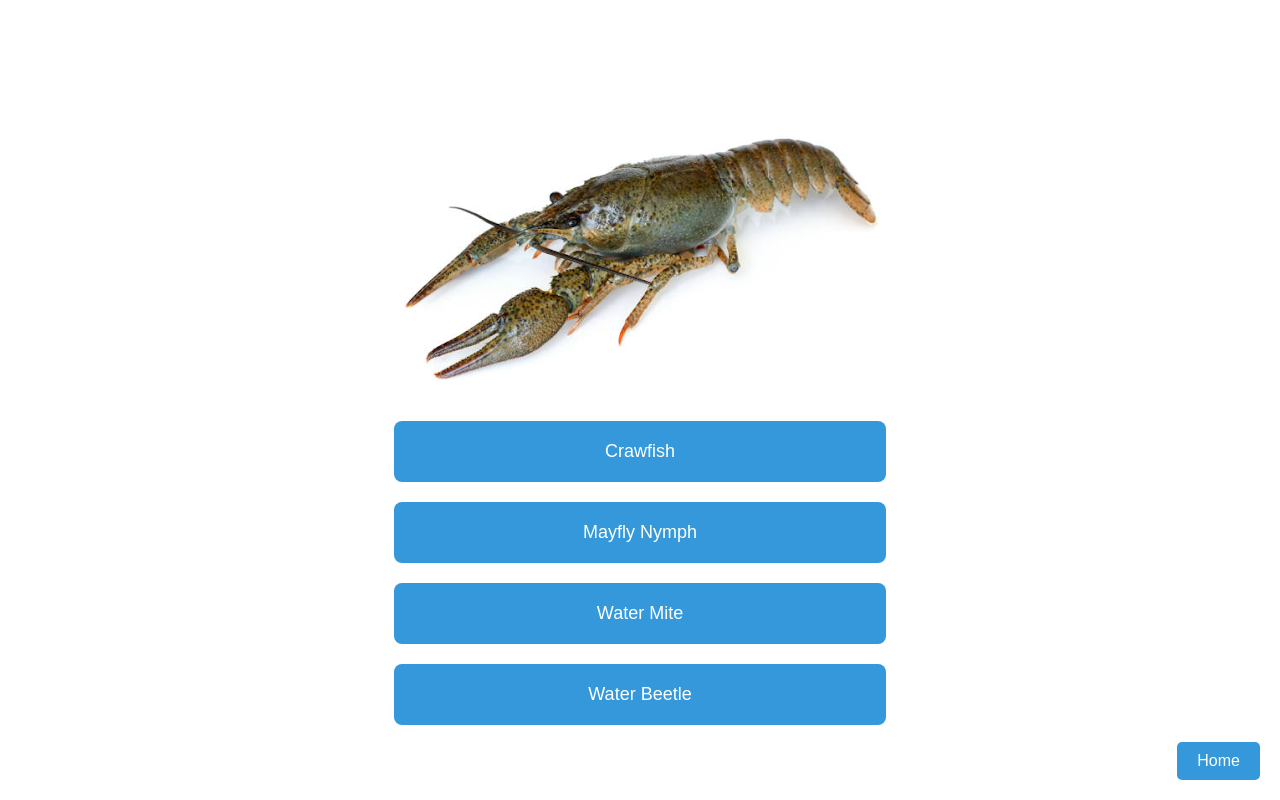
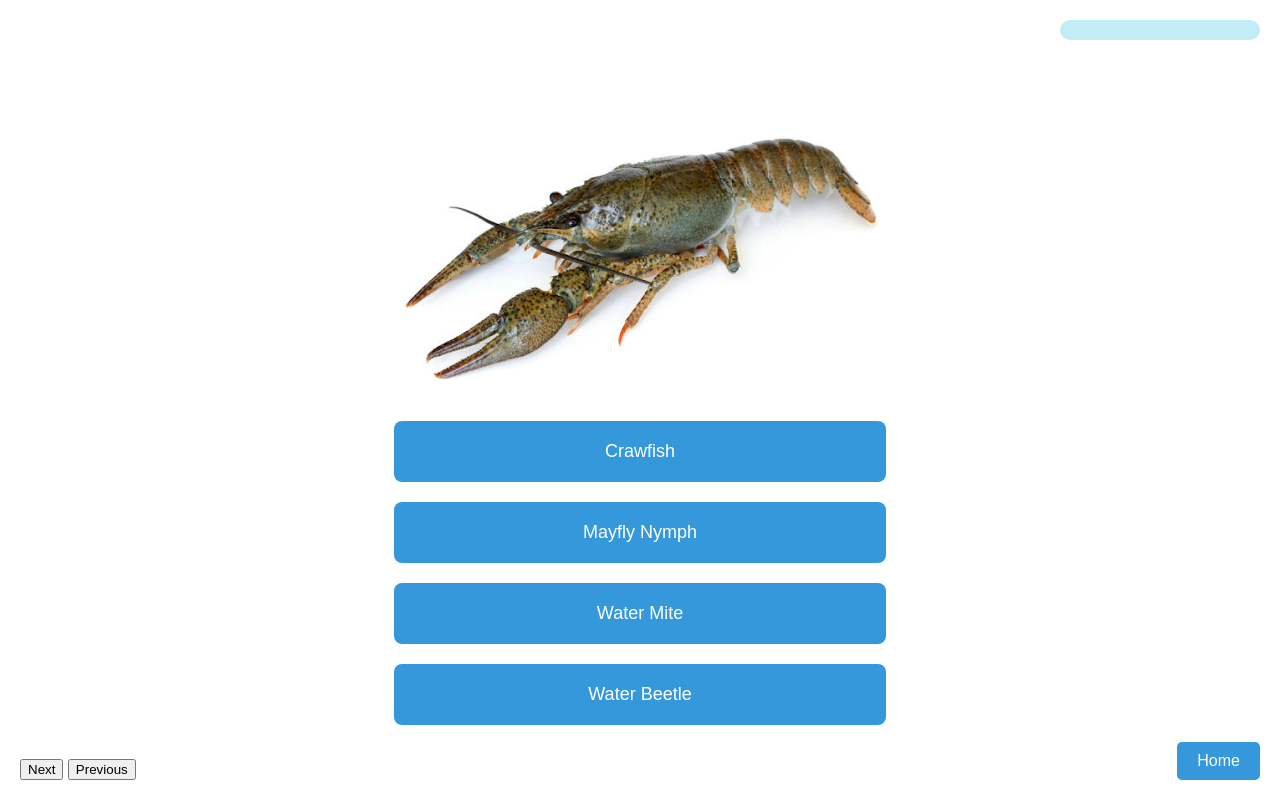
Before and after one commit to johnblack3/Capstone_Display, a plain HTML site: page quiz.html in a window 1280 px wide. Drawn offline with Linux system fonts and the light colour scheme.

Commit message:
added functionality for mult quest

```diff
--- a/imgscript.js
+++ b/imgscript.js
@@ -1,3 +1,6 @@
+let currentQuest = 1;
+const totalQuest = document.querySelectorAll('.question').length;
+
 const bugData = [
     { name: "No Bugs!", information: "There are no bugs to see here. Please try another location!" },
     { name: "Dragonfly", image: "images/dragonfly.png", information: "Modern dragonflies have wingspans of about two to five inches. Dragonflies undergo incomplete metamorphosis, including three stages of development (egg, larva and adult). Having a dragonfly land on your head is considered good luck. Their muscles are attached directly to their wings which allows them to fly faster than other insects. They are one of the most accurate hunters as they can fly forward, backward, and upside-down." },
@@ -44,6 +47,30 @@ function createquiz()
             </div>
         </div>`
 }
+/*
+function goBack()
+{
+    if (currentQuest > 1) {
+        currentQuest--;
+        updateProgress()
+    }
+}
+
+function nextQuestion()
+{
+    if (currentQuest < totalQuest) {
+        currentQuest++;
+        updateProgress()
+    }
+}
+
+function updateProgress()
+{
+    const progressBar = document.getElementById('progressBar');
+    const progress = (currentQuest / totalQuest) * 100;
+    progressBar.style.width = '${progress}%';
+}
+*/
 
 function checkAnswer(selectedOption) {
     // Implement logic to check the selected answer
--- a/quiz.css
+++ b/quiz.css
@@ -14,6 +14,31 @@ body {
     box-shadow: 0 0 10px rgba(0, 0, 0, 0.1);
     overflow: hidden;
 } */
+
+.progress-bar-container {
+    position: fixed;
+    top: 20px;
+    right: 20px;
+    width: 200px;
+}
+
+.progress-bar {
+    width: 100%;
+    height: 20px;
+    background-color: rgb(194, 236, 246);
+    border-radius: 10px;
+    overflow: hidden;
+}
+
+.nav-buttons{
+    position: fixed;
+    bottom: 20px;
+    left: 20px;
+}
+
+.nav_button {
+    margin-right:10px;
+}
 
 .quiz-image {
     width: 100%;
--- a/quiz.html
+++ b/quiz.html
@@ -34,6 +34,7 @@
 </head>
 <body>
     <div class="quiz-container">
+        <div class = "question">
         <img src="images/crawfish.png" alt="Quiz Image" class="quiz-image">
         <div class="answer-container">
             <div id="ans1" class="answer-option" onclick="checkAnswer(1)">Crawfish</div>
@@ -41,6 +42,23 @@
             <div id="ans3" class="answer-option" onclick="checkAnswer(3)">Water Mite</div>
             <div id="ans4" class="answer-option" onclick="checkAnswer(4)">Water Beetle</div>
         </div>
+        </div>
+        <!--<div class = "question">
+            <text>Question 2: What is the name of this insect with blah blah?</text>
+            <div class="answer-container">
+                <div id="ans1" class="answer-option" onclick="checkAnswer(1)">Crawfish</div>
+                <div id="ans2" class="answer-option" onclick="checkAnswer(2)">Mayfly Nymph</div>
+                <div id="ans3" class="answer-option" onclick="checkAnswer(3)">Water Mite</div>
+                <div id="ans4" class="answer-option" onclick="checkAnswer(4)">Water Beetle</div>
+            </div>
+        </div>-->
+        <div class = "nav-buttons">
+            <button id="next-button" class="nav-button" onclick="nextQuestion()">Next</button>
+            <button id ="prev-button" class="nav-button" onclick="goBack()">Previous</button>
+        </div>
+        <div class = "progress-bar-container">
+            <div class="progress-bar" id="progressBar"></div>
+        </div>
         <a href = "image.html" class="back-button">Home</a>
     </div>
     <script src="imgscript.js"></script>
--- a/style.css
+++ b/style.css
@@ -80,7 +80,8 @@ body {
     top: 50%;
     left: 50%;
     transform: translate(-50%, -50%);
-    background-color: white;
+    color: #fff;
+    background-color: #83bfff;
     padding: 10px;
     border-radius: 10px;
     display: flex;
```
